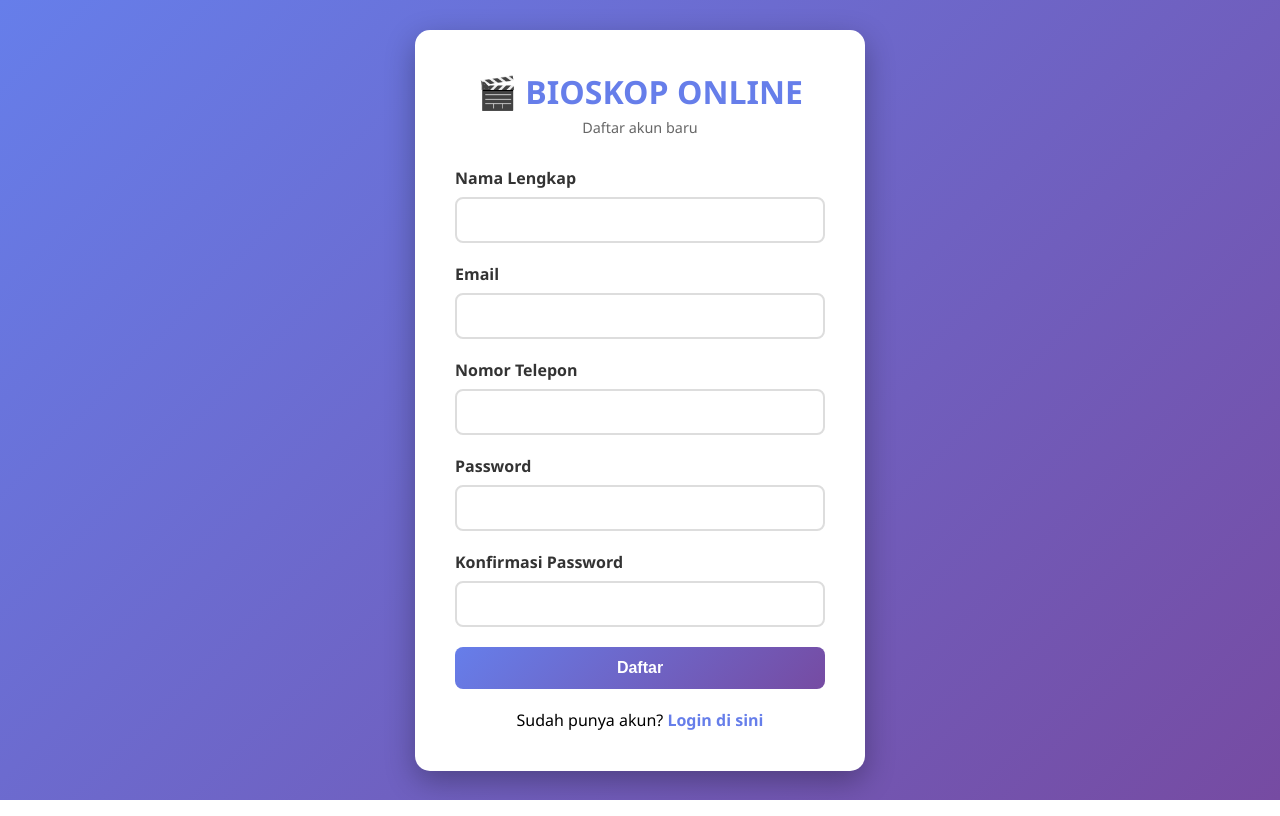
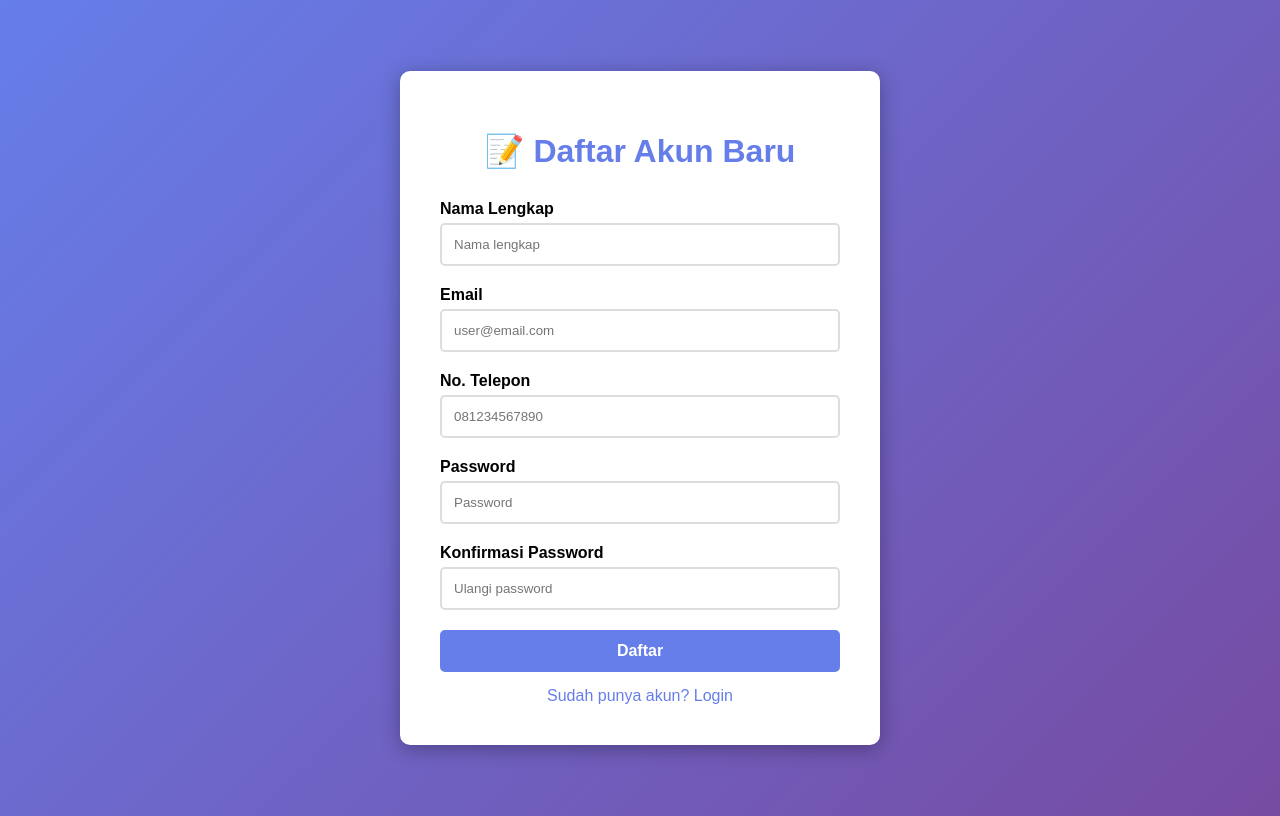
Before and after one commit to ItsShika24/PL-Boss, a PHP site: page /register.php in a window 1280 px wide. Run offline with PHP 8.4, Linux system fonts and the light colour scheme.

Commit message:
Update register.php

```diff
--- a/UTS/user/register.php
+++ b/UTS/user/register.php
@@ -1,51 +1,37 @@
 <?php
-// Start session hanya jika belum ada
-if (session_status() === PHP_SESSION_NONE) {
-    session_start();
+session_start();
+require_once '../config.php';
+
+if(isset($_SESSION['user_id'])) {
+    header('Location: index.php');
+    exit;
 }
 
-// Buat koneksi database manual untuk user
-$host = "localhost";
-$user = "root";
-$pass = "";
-$dbname = "bioskop_online";
-
-$user_conn = mysqli_connect($host, $user, $pass, $dbname);
-
-// Check connection
-if (!$user_conn) {
-    die("Koneksi database gagal: " . mysqli_connect_error());
-}
-
-if ($_SERVER['REQUEST_METHOD'] === 'POST') {
-    $error = '';
-
+if($_SERVER['REQUEST_METHOD'] == 'POST') {
     $nama = $_POST['nama'];
     $email = $_POST['email'];
     $no_telp = $_POST['no_telp'];
-    $password = $_POST['password'];
-    $confirm_password = $_POST['confirm_password'];
+    $password = md5($_POST['password']);
+    $confirm_password = md5($_POST['confirm_password']);
 
-    if ($password !== $confirm_password) {
+    // Validasi
+    if($password !== $confirm_password) {
         $error = "Password tidak cocok!";
     } else {
-        // Cek email sudah terdaftar
-        $check_sql = "SELECT id_user FROM user WHERE email = '$email'";
-        $result = mysqli_query($user_conn, $check_sql);
+        // Cek apakah email sudah terdaftar
+        $stmt = $pdo->prepare("SELECT id_user FROM user WHERE email = ?");
+        $stmt->execute([$email]);
 
-        if (mysqli_num_rows($result) > 0) {
+        if($stmt->rowCount() > 0) {
             $error = "Email sudah terdaftar!";
         } else {
-            $hashed_password = md5($password);
-            $insert_sql = "INSERT INTO user (nama, email, no_telp, pass) VALUES ('$nama', '$email', '$no_telp', '$hashed_password')";
+            // Insert user baru
+            $stmt = $pdo->prepare("INSERT INTO user (nama, email, no_telp, pass) VALUES (?, ?, ?, ?)");
+            $stmt->execute([$nama, $email, $no_telp, $password]);
 
-            if (mysqli_query($user_conn, $insert_sql)) {
-                $_SESSION['success'] = "Registrasi berhasil! Silakan login.";
-                header("Location: login.php");
-                exit();
-            } else {
-                $error = "Terjadi kesalahan saat registrasi!";
-            }
+            $_SESSION['success'] = "Registrasi berhasil! Silakan login.";
+            header('Location: login.php');
+            exit;
         }
     }
 }
@@ -55,188 +41,59 @@ if ($_SERVER['REQUEST_METHOD'] === 'POST') {
 <html lang="id">
 <head>
     <meta charset="UTF-8">
-    <meta name="viewport" content="width=device-width, initial-scale=1.0">
-    <title>Daftar Akun - Bioskop Online</title>
+    <title>Register User</title>
     <style>
-        * {
-            margin: 0;
-            padding: 0;
-            box-sizing: border-box;
-        }
-
-        body {
-            font-family: 'Segoe UI', Tahoma, Geneva, Verdana, sans-serif;
-            background: linear-gradient(135deg, #667eea 0%, #764ba2 100%);
-            min-height: 100vh;
-            display: flex;
-            align-items: center;
-            justify-content: center;
-            padding: 20px;
-        }
-
-        .auth-container {
-            background: white;
-            padding: 40px;
-            border-radius: 15px;
-            box-shadow: 0 10px 30px rgba(0, 0, 0, 0.3);
-            width: 100%;
-            max-width: 450px;
-            animation: slideUp 0.5s ease-out;
-        }
-
-        @keyframes slideUp {
-            from {
-                opacity: 0;
-                transform: translateY(30px);
-            }
-            to {
-                opacity: 1;
-                transform: translateY(0);
-            }
-        }
-
-        .logo {
-            text-align: center;
-            margin-bottom: 30px;
-        }
-
-        .logo h1 {
-            color: #667eea;
-            font-size: 2em;
-            margin-bottom: 5px;
-        }
-
-        .logo p {
-            color: #666;
-            font-size: 0.9em;
-        }
-
-        .form-group {
-            margin-bottom: 20px;
-        }
-
-        label {
-            display: block;
-            margin-bottom: 8px;
-            color: #333;
-            font-weight: 600;
-        }
-
-        input {
-            width: 100%;
-            padding: 12px 15px;
-            border: 2px solid #ddd;
-            border-radius: 8px;
-            font-size: 1em;
-            transition: all 0.3s;
-        }
-
-        input:focus {
-            outline: none;
-            border-color: #667eea;
-            box-shadow: 0 0 0 3px rgba(102, 126, 234, 0.1);
-        }
-
-        .btn {
-            width: 100%;
-            padding: 12px;
-            background: linear-gradient(135deg, #667eea 0%, #764ba2 100%);
-            color: white;
-            border: none;
-            border-radius: 8px;
-            font-size: 1em;
-            font-weight: 600;
-            cursor: pointer;
-            transition: transform 0.2s, box-shadow 0.2s;
-        }
-
-        .btn:hover {
-            transform: translateY(-2px);
-            box-shadow: 0 5px 15px rgba(102, 126, 234, 0.4);
-        }
-
-        .auth-links {
-            text-align: center;
-            margin-top: 20px;
-        }
-
-        .auth-links a {
-            color: #667eea;
-            text-decoration: none;
-            font-weight: 600;
-        }
-
-        .auth-links a:hover {
-            text-decoration: underline;
-        }
-
-        .error {
-            background: #ffebee;
-            color: #c62828;
-            padding: 12px;
-            border-radius: 8px;
-            margin-bottom: 20px;
-            text-align: center;
-            border-left: 4px solid #c62828;
-        }
-
-        .success {
-            background: #e8f5e8;
-            color: #2e7d32;
-            padding: 12px;
-            border-radius: 8px;
-            margin-bottom: 20px;
-            text-align: center;
-            border-left: 4px solid #2e7d32;
-        }
+        body { font-family: Arial; background: linear-gradient(135deg, #667eea 0%, #764ba2 100%); min-height: 100vh; display: flex; align-items: center; justify-content: center; }
+        .register-box { background: white; padding: 40px; border-radius: 10px; width: 400px; box-shadow: 0 4px 20px rgba(0,0,0,0.3); }
+        h1 { color: #667eea; text-align: center; margin-bottom: 30px; }
+        .form-group { margin-bottom: 20px; }
+        label { display: block; margin-bottom: 5px; font-weight: bold; }
+        input { width: 100%; padding: 12px; border: 2px solid #ddd; border-radius: 5px; box-sizing: border-box; }
+        .btn { width: 100%; padding: 12px; background: #667eea; color: white; border: none; border-radius: 5px; cursor: pointer; font-size: 16px; font-weight: bold; }
+        .btn:hover { background: #5568d3; }
+        .error { background: #f44336; color: white; padding: 10px; border-radius: 5px; margin-bottom: 15px; text-align: center; }
+        .link { text-align: center; margin-top: 15px; }
+        .link a { color: #667eea; text-decoration: none; }
     </style>
 </head>
 <body>
-    <div class="auth-container">
-        <div class="logo">
-            <h1>🎬 BIOSKOP ONLINE</h1>
-            <p>Daftar akun baru</p>
-        </div>
-
-        <?php if (isset($error)): ?>
-            <div class="error"><?php echo $error; ?></div>
+    <div class="register-box">
+        <h1>📝 Daftar Akun Baru</h1>
+        <?php if(isset($error)): ?>
+            <div class="error"><?= $error ?></div>
         <?php endif; ?>
 
-        <?php if (isset($_SESSION['success'])): ?>
-            <div class="success"><?php echo $_SESSION['success']; unset($_SESSION['success']); ?></div>
-        <?php endif; ?>
-
-        <form method="POST" action="">
+        <form method="POST">
             <div class="form-group">
                 <label>Nama Lengkap</label>
-                <input type="text" name="nama" required>
+                <input type="text" name="nama" placeholder="Nama lengkap" required>
             </div>
 
             <div class="form-group">
                 <label>Email</label>
-                <input type="email" name="email" required>
+                <input type="email" name="email" placeholder="user@email.com" required>
             </div>
 
             <div class="form-group">
-                <label>Nomor Telepon</label>
-                <input type="tel" name="no_telp" required>
+                <label>No. Telepon</label>
+                <input type="text" name="no_telp" placeholder="081234567890" required>
             </div>
 
             <div class="form-group">
                 <label>Password</label>
-                <input type="password" name="password" required>
+                <input type="password" name="password" placeholder="Password" required>
             </div>
 
             <div class="form-group">
                 <label>Konfirmasi Password</label>
-                <input type="password" name="confirm_password" required>
+                <input type="password" name="confirm_password" placeholder="Ulangi password" required>
             </div>
 
             <button type="submit" class="btn">Daftar</button>
         </form>
 
-        <div class="auth-links">
-            <p>Sudah punya akun? <a href="login.php">Login di sini</a></p>
+        <div class="link">
+            <a href="login.php">Sudah punya akun? Login</a>
         </div>
     </div>
 </body>
```
